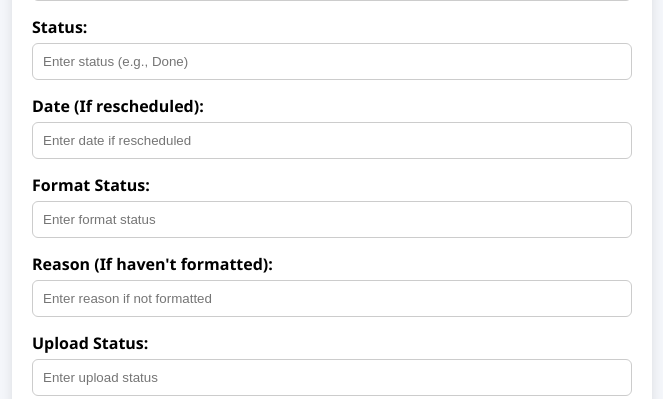
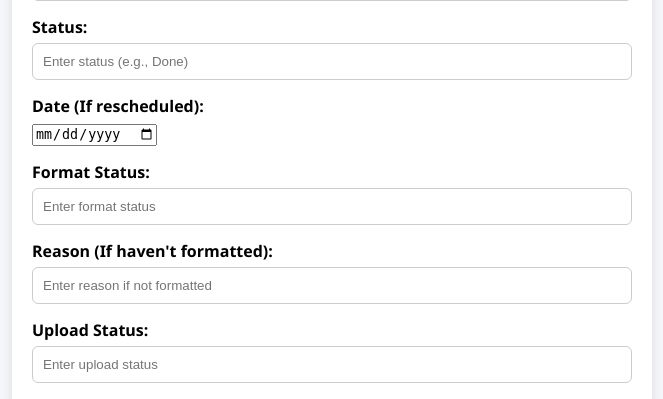
Before and after one commit to dnalia/B2U, a Django app: template Intern Project B2U/projectintern/inventorySystem/templates/create_task.html in a window 1280 px wide. Shown: the part 844-1243 px from the top of the page, without its empty margins (258-921 px from the left). Run offline with Django 5.2, Linux system fonts and the light colour scheme; the template is opened without the code that fills it, so the values that code supplies are empty.

Commit message:
behdgfiusdg

```diff
--- a/Intern Project B2U/projectintern/inventorySystem/templates/create_task.html
+++ b/Intern Project B2U/projectintern/inventorySystem/templates/create_task.html
@@ -88,7 +88,8 @@ Tech Refresh Replacements
         <input type="text" name="status" placeholder="Enter status (e.g., Done)">
 
         <label>Date (If rescheduled):</label>
-        <input type="text" name="date_if_rescheduled" placeholder="Enter date if rescheduled">
+        <input type="date" name="date_if_rescheduled">
+
 
         <label>Format Status:</label>
         <input type="text" name="format_status" placeholder="Enter format status">
```
Also changed, not shown: Intern Project B2U/projectintern/db.sqlite3.
